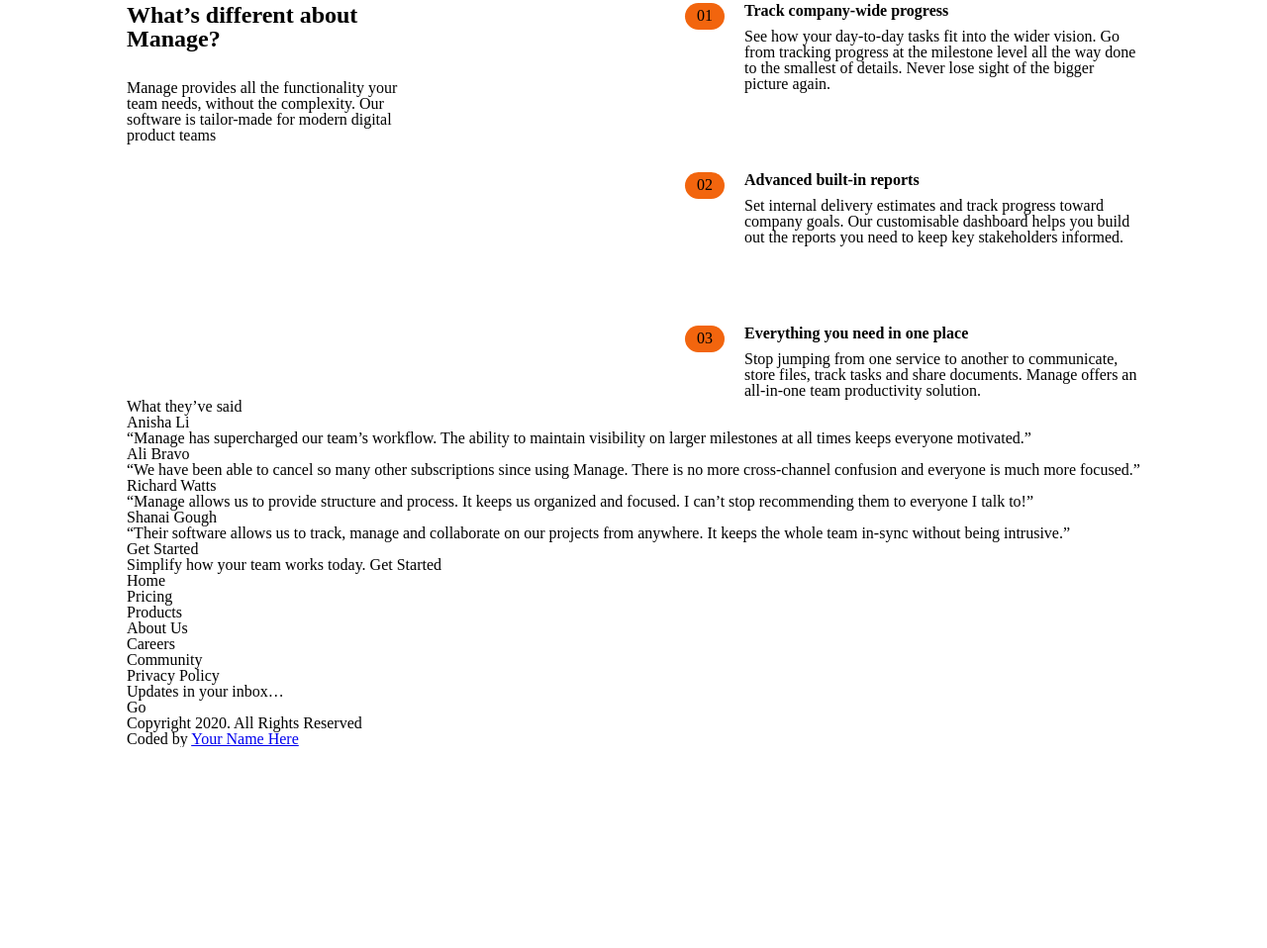
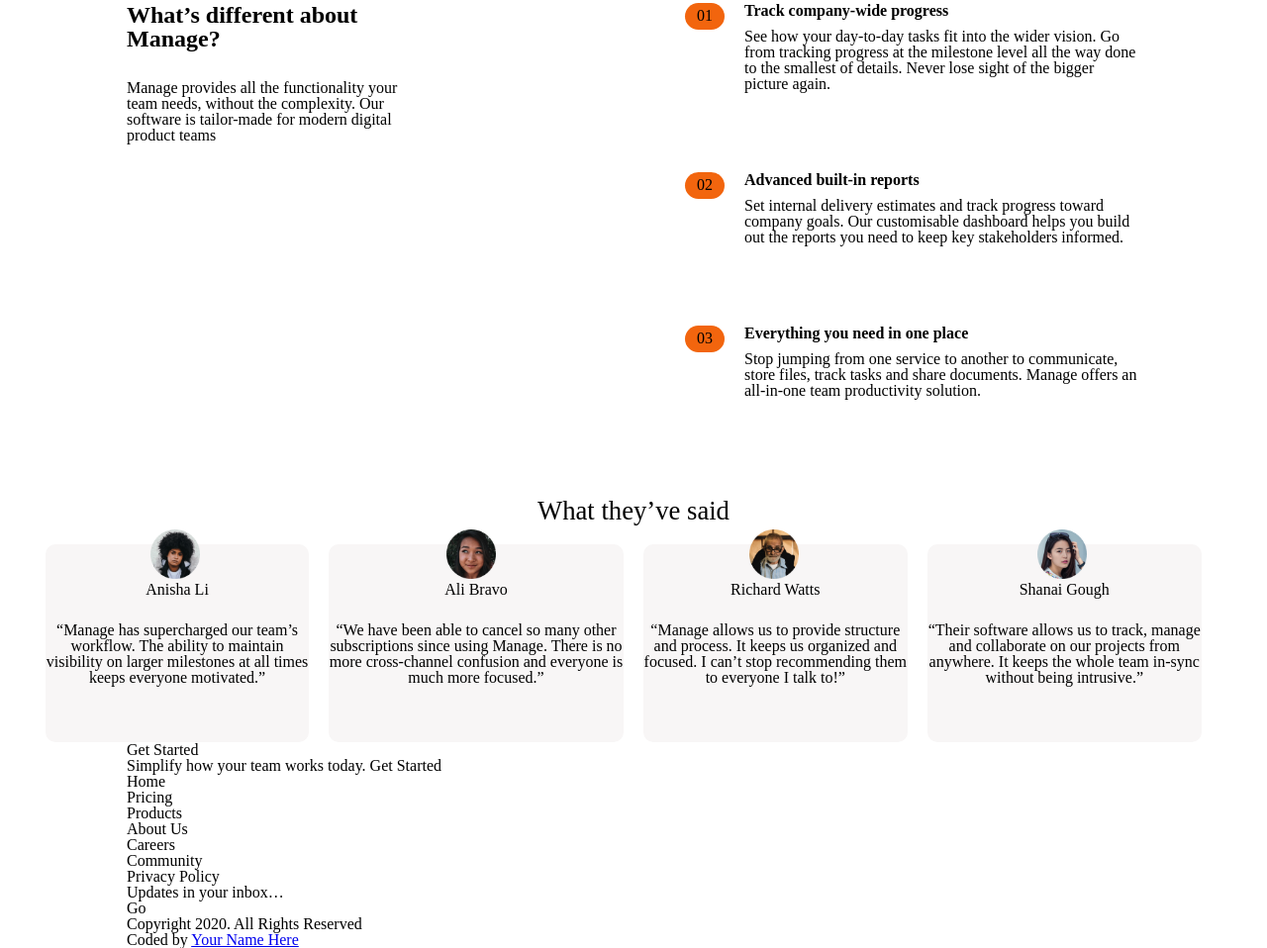
Before and after one commit to Brian-Machiestay/Project-portfolio-01, a plain HTML site: page index.html in a window 1280 px wide. Shown: the part 587-1545 px from the top of the page at 99% size. Before the commit the page ends 1342 px from the top, so only its background shows below. Drawn offline with Linux system fonts and the light colour scheme.

Commit message:
create css for section 3

```diff
--- a/css/landing_page/main.css
+++ b/css/landing_page/main.css
@@ -90,3 +90,45 @@ h3 {
     margin-top: 10px;
     width: 400px;
 }
+
+/* styles for pre-section 3 */
+.what_said {
+    width: 100%;
+    text-align: center;
+    margin-top: 100px;
+    margin-bottom: 20px;
+    font-size: 20pt;
+}
+
+/* styles for section 3 */
+#section3 {
+    display: flex;
+    justify-content: space-between;
+    margin-left: -8%;
+    margin-right: -8%;
+}
+.person {
+    background-color: rgb(248, 246, 246);
+    margin-right: 20px;
+    height: 200px;
+    border-radius: 10px;
+}
+
+#section3 .person .images {
+    width: 50px;
+    margin-top: -15px;
+    margin-left: 40%;
+}
+#section3 .person .images img {
+    width: 100%;
+}
+
+#section3 .person .person_name {
+    text-align: center;
+    padding-bottom: 20px;
+}
+
+#section3 .person .speech {
+    margin-top: 5px;
+    text-align: center;
+}
--- a/index.html
+++ b/index.html
@@ -86,41 +86,41 @@
       </aside>
     </section>
 
-    <h2>What they’ve said</h2>
-    <section>
-      <div>
-        <div>
+    <h2 class="what_said">What they’ve said</h2>
+    <section id="section3">
+      <div class="person">
+        <div class="images"><img src="../images/avatar-shanai.png"/>
         </div>
-        <p>Anisha Li</p>
-        <p>“Manage has supercharged our team’s workflow. The ability to maintain
+        <p class="person_name">Anisha Li</p>
+        <p class="speech">“Manage has supercharged our team’s workflow. The ability to maintain
         visibility on larger milestones at all times keeps everyone motivated.”
         </p>
       </div>
 
-      <div>
-        <div>
+      <div class="person">
+        <div class="images"><img src="../images/avatar-ali.png"/>
         </div>
-        <p>Ali Bravo</p>
-        <p>“We have been able to cancel so many other subscriptions since using
+        <p class="person_name">Ali Bravo</p>
+        <p class="speech">“We have been able to cancel so many other subscriptions since using
         Manage. There is no more cross-channel confusion and everyone is much
         more focused.”
         </p>
       </div>
 
-      <div>
-        <div>
+      <div class="person">
+        <div class="images"><img src="../images/avatar-richard.png"/>
         </div>
-        <p>Richard Watts</p>
-        <p>“Manage allows us to provide structure and process. It keeps us organized
+        <p class="person_name">Richard Watts</p>
+        <p class="speech">“Manage allows us to provide structure and process. It keeps us organized
         and focused. I can’t stop recommending them to everyone I talk to!”
         </p>
       </div>
 
-      <div>
-        <div>
+      <div class="person">
+        <div class="images"><img src="../images/avatar-anisha.png"/>
         </div>
-        <p>Shanai Gough</p>
-        <p>“Their software allows us to track, manage and collaborate on our projects
+        <p class="person_name">Shanai Gough</p>
+        <p class="speech">“Their software allows us to track, manage and collaborate on our projects
         from anywhere. It keeps the whole team in-sync without being intrusive.”
         </p>
       </div>
```
